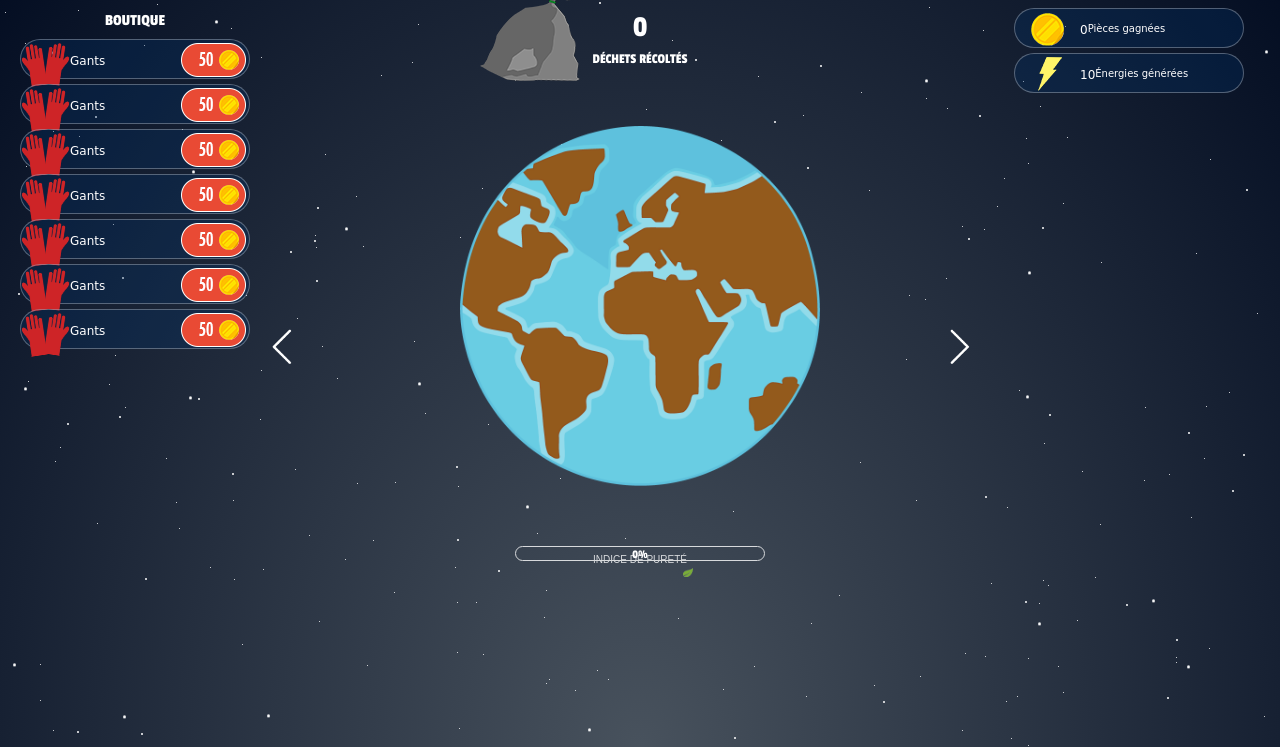
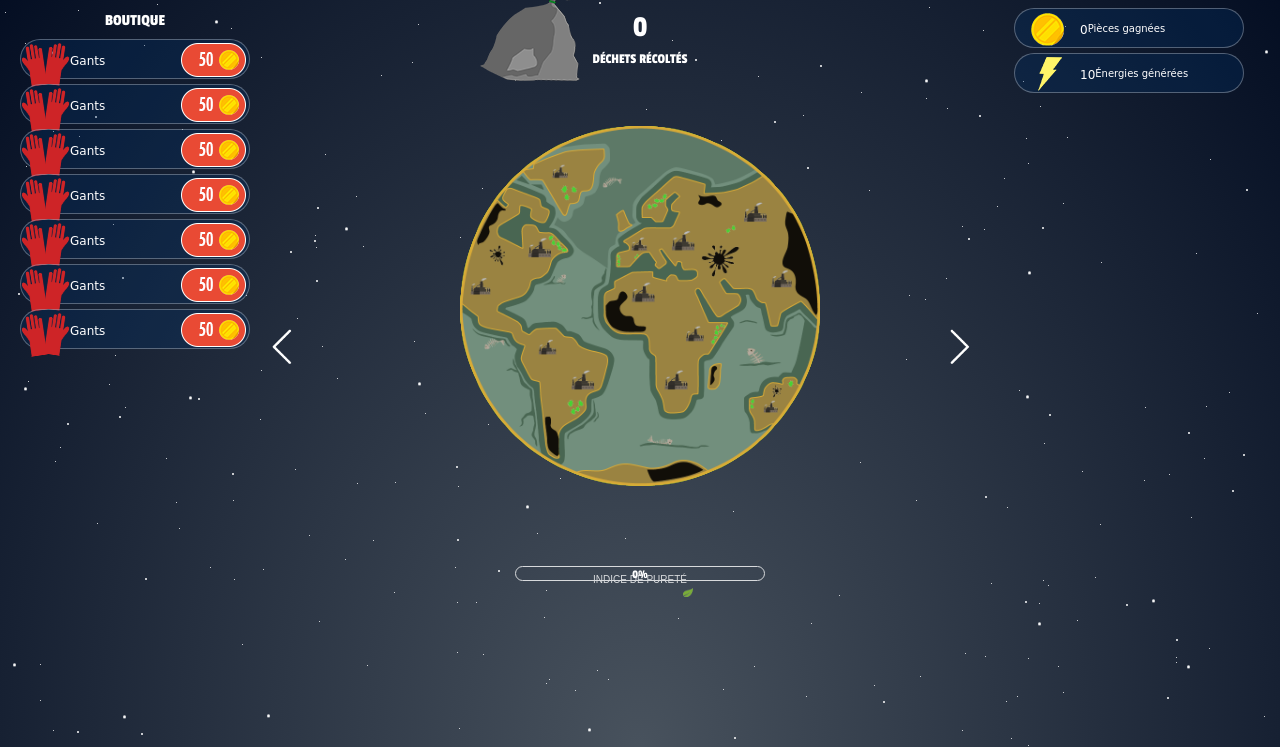
Before and after one commit to samuelmormin/clickerGame, a website: page index.html in a window 1280 px wide. Shown: the part 53-800 px from the top of the page. Drawn offline with Linux system fonts and the light colour scheme; files whose address does not match are found by name.

Commit message:
MEGA DEBUG OUF G EU PEUR LOL

```diff
--- a/index.html
+++ b/index.html
@@ -79,17 +79,20 @@
         <div class="clicksCountingZone">
             <div class="counter">0</div>
             <p class="counterDescription">DÉCHETS RÉCOLTÉS</p>
-
         <!-- Planet -->
         <div class="planet">
-                <div><img src="src/img/T_base.png" alt="Heathly Earth" class="earth"></div>
+            <div><img src="src/img/T_1.png" alt="" class="earth0"></div>
+            <div><img src="src/img/T_2.png" alt="" class="earth1"></div>
+            <div><img src="src/img/T_2bis.png" alt="" class="earth2"></div>
+            <div><img src="src/img/T_3.png" alt="" class="earth3"></div>
+            <div><img src="src/img/T_4.png" alt="" class="earth4"></div>
+            <div><img src="src/img/T_5.png" alt="" class="earth5"></div>
         </div>
         <div class="moon"></div>
         <div class="arrows">
             <img src="src/img/right-arrow.png" alt="arrowright" class="arrowright">
             <img src="src/img/left-arrow.png" alt="arrowleft" class="arrowleft">
         </div>
-
             <!-- purity Indice -->
             <div class="purityIndice">
                 <div class="ratio1">
@@ -100,8 +103,6 @@
                 <img src="src/img/purityleaf.png" alt="PetiteFeuilleMignonne" class="imgleaf">
             </div>
         </div>
-
-<<<<<<< HEAD
     <div class="rightMenu">
         <ul>
             <li>
@@ -120,37 +121,10 @@
             </li>
         </ul>
     </div>
-    <!--
-=======
-        <div class="rightMenu">
-            <ul>
-                <li>
-                    <a href="#">
-                        <img class="iconStore" src="src/img/gloves.png" alt="">
-                        <p>Gants</p>
-                        <img class="coinIcon" src="src/img/coin50.png" alt="">
-                    </a>
-                </li>
-                <li>
-                    <a href="#">
-                        <img class="iconStore" src="src/img/gloves.png" alt="">
-                        <p>Gants</p>
-                        <img class="coinIcon" src="src/img/coin50.png" alt="">
-                    </a>
-                </li>
-            </ul>
-        </div>
-        <!--
->>>>>>> origin/master
-    <div class="planet">
-        <div><img src="T_base.png" alt="Heathly Earth" class="earth"></div>
-    </div>
-    -->
+
     <script src="src/scripts/fastclick.js"></script>
+    <script type="text/javascript" src="src/scripts/main.js"></script>
     <script src="src/scripts/script.js"></script>
-        <script type="text/javascript" src="src/scripts/main.js"></script>
-
-        </script>
 </body>
 
 </html>
--- a/src/scripts/script.js
+++ b/src/scripts/script.js
@@ -1,4 +1,7 @@
-var planetEarth          = document.querySelector(".earth");
+var planetEarth          = document.querySelector(".planet");
+var activePlanet         = document.querySelectorAll(".planet div");
+var currentPercentage    = parseInt(parseFloat(clicker.global_var.purification_current/clicker.global_var.purification*100))
+console.log(activePlanet);
 
 planetEarth.addEventListener('click', function(){
     planetEarth.classList.add('clickEffect1')
@@ -8,3 +11,7 @@ planetEarth.addEventListener('click', function(){
 planetEarth.addEventListener('animationend', function(){
     planetEarth.classList.remove('clickEffect1');
 });
+
+currentPercentage.addEventListener('', function(){
+
+});
--- a/src/styles/style.css
+++ b/src/styles/style.css
@@ -9,6 +9,8 @@ body
     margin: 0;
     padding: 0;
 }
+
+
 div.container
 {
     width: 100%;
@@ -156,9 +158,10 @@ div.arrows img.arrowleft
 div.planet
 {
     width: 100%;
+    height: 100%;
     margin-top: 60px;
     position: relative;
-    text-align: center;
+    border-radius: 100%;
 }
 
 div.planet div
@@ -171,8 +174,12 @@ div.planet div
 div.planet img
 {
     width: 45vh;
+    position: absolute;
+    left:50%;
+    transform: translateX(-50%);
+    transition: opacity 1s;
+    will-change:opacity;
 }
-
 
 /*************************************
 
@@ -184,6 +191,7 @@ div.planet img
 .clickEffect1
 {
     animation: clickEffect1 ease 0.10s;
+    transform-origin:center;
 }
 
 
@@ -344,6 +352,7 @@ ul li p
     margin: 0 auto;
     margin-top: 60px;
     position: relative;
+    bottom: -35vh;
 }
 
 .ratio1
```
Also changed, not shown: src/img/T_1.png (added), src/img/T_2.png (added), src/img/T_2bis.png (added), src/img/T_3.png (added), src/img/T_4.png (added), src/img/T_5.png (added). Lines whose indentation alone changed are shown as unchanged.
